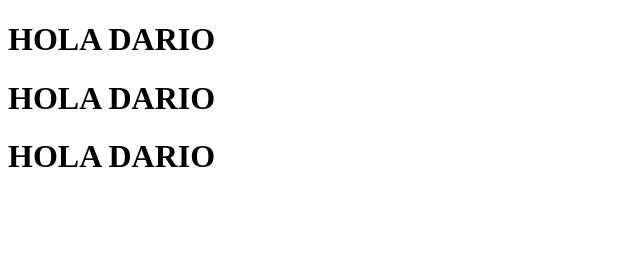
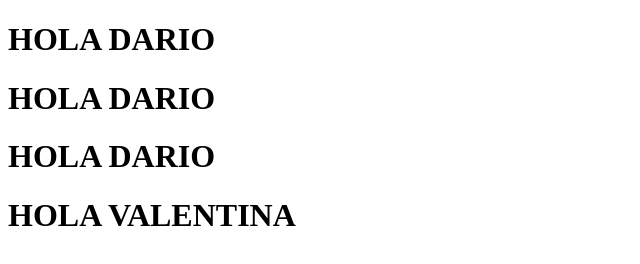
Before and after one commit to r0c4f1/pruebaDario, a plain HTML site: page index.html in a window 1280 px wide. Shown: the whole page, without its empty margins (0-640 px from the left). Drawn offline with Linux system fonts and the light colour scheme.

Commit message:
agregando nueva linea

```diff
--- a/index.html
+++ b/index.html
@@ -9,5 +9,6 @@
     <h1>HOLA DARIO</h1>
     <h1>HOLA DARIO</h1>
     <h1>HOLA DARIO</h1>
+    <h1>HOLA VALENTINA</h1>
   </body>
 </html>
```
